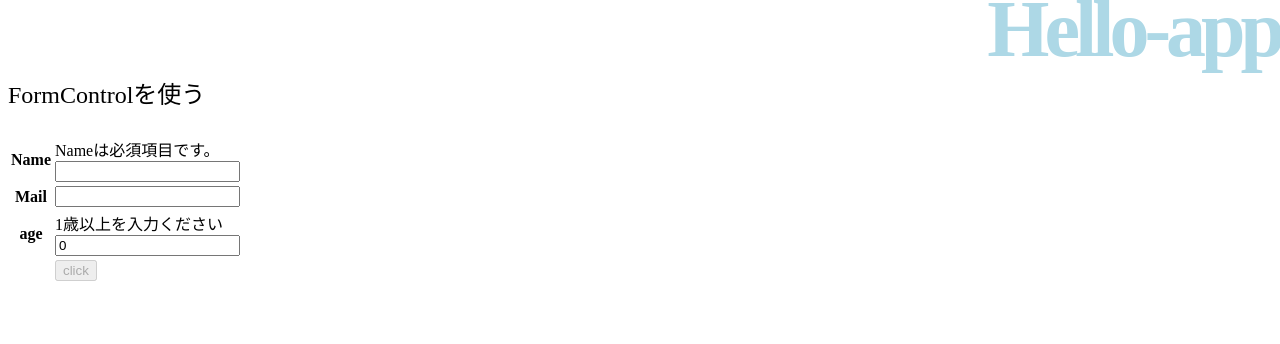
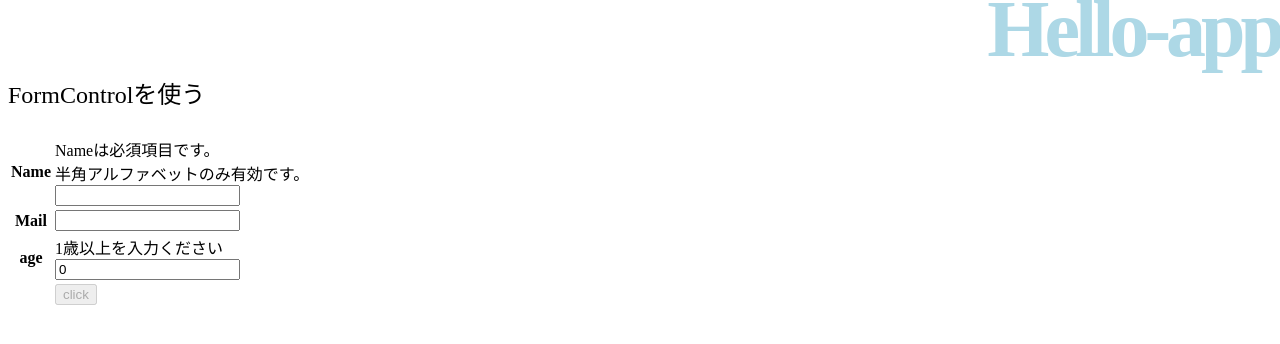
Before and after one commit to sqrmyy/angular-app, an Angular app: page / in a window 1280 px wide. Shown: the top 344 px of the page. Built offline with nearby package versions, Linux system fonts and the light colour scheme.

Commit message:
独自エラー追加

```diff
--- a/src/app/hello/hello.component.html
+++ b/src/app/hello/hello.component.html
@@ -5,6 +5,7 @@
         <table>
             <tr><th>Name</th><td>
                 <div *ngIf="name.errors != null && name.errors.required != null">Nameは必須項目です。</div>
+                <div *ngIf="name.errors != null && name.errors.alpha != null">半角アルファベットのみ有効です。</div>
                 <div><input type="text" formControlName="name"></div>
             </td></tr>
             <tr>
@@ -19,6 +20,7 @@
                 <td>
                     <div *ngIf="age.errors != null && age.errors.min != null">1歳以上を入力ください</div>
                     <div *ngIf="age.errors != null && age.errors.max != null">150歳以下を入力ください</div>
+                    <div *ngIf="age.errors != null && age.errors.even != null">偶数のみ入力可能です。</div>
                     <div><input type="number" formControlName="age"></div>
                 </td>
             </tr>
--- a/src/app/hello/hello.component.ts
+++ b/src/app/hello/hello.component.ts
@@ -18,9 +18,9 @@ export class HelloComponent implements OnInit {
     this.title = 'Hello-app'
     this.message = 'FormControlを使う'
     this.myControl = this.fb.group({
-      name: new FormControl('', [Validators.required]),
+      name: new FormControl('', [Validators.required, alpha]),
       mail: new FormControl('', [Validators.email]),
-      age: new FormControl(0, [Validators.min(1), Validators.max(150)]),
+      age: new FormControl(0, [Validators.min(1), Validators.max(150), even]),
     })
   }
 
@@ -37,3 +37,16 @@ export class HelloComponent implements OnInit {
     }
   }
 }
+
+function alpha(c: FormControl) {
+  let REGPATTERN = /^[a-zA-Z]+$/;
+  if (REGPATTERN.test(c.value)) {
+    return null
+  } else {
+    return { alpha: {valid: false}}
+  }
+}
+
+function even(c: FormControl) {
+  return c.value % 2 === 0 ? null : { even: {valid: false}}
+}
```
